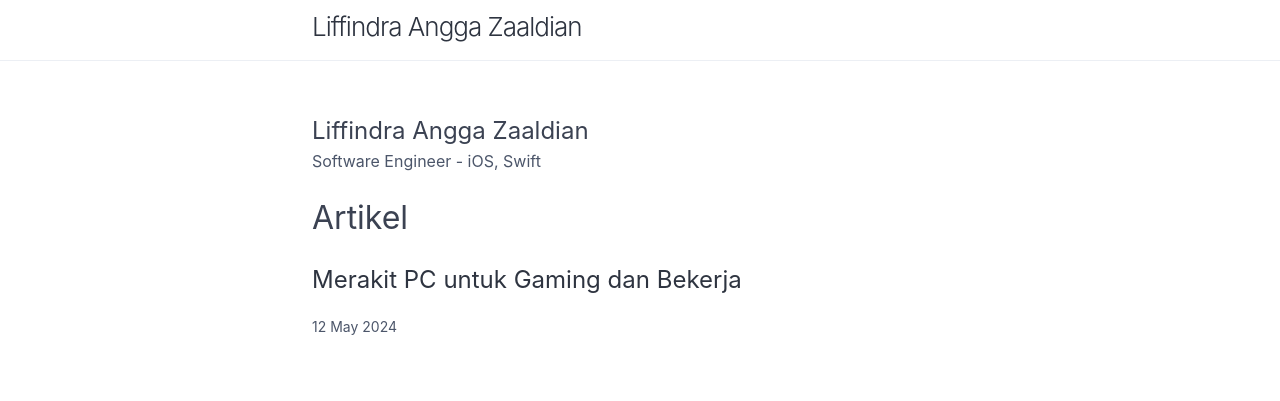
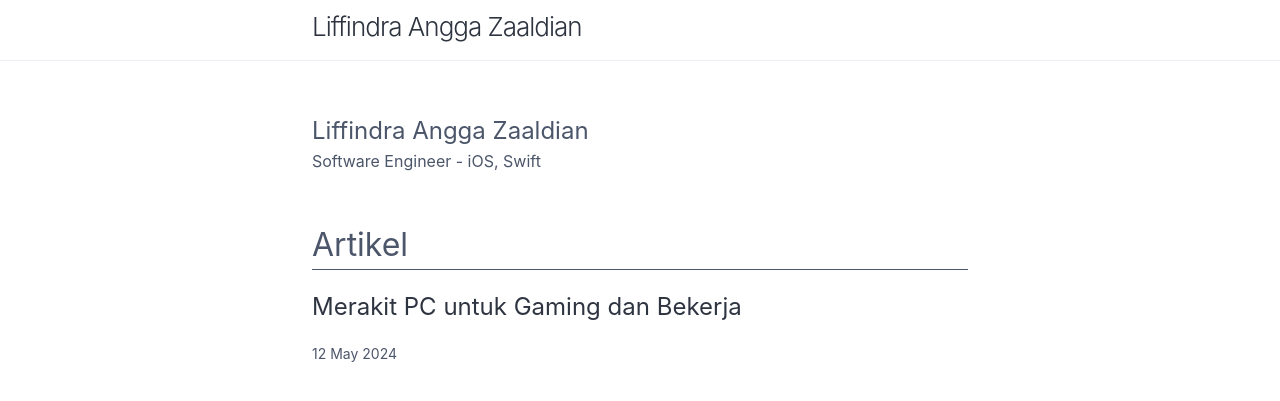
Before and after one commit to findrakecil/findrakecil.github.io, a Jekyll site: the page built from index.html, in a window 1280 px wide. Shown: the top 401 px of the page. Built offline with Jekyll 4.4.1, drawn with Linux system fonts in a browser that asks for light colours; the list of posts is cut into pages by our own code.

Commit message:
feat: title with border

```diff
--- a/_sass/theme.scss
+++ b/_sass/theme.scss
@@ -25,7 +25,7 @@ ul, ol, dl, figure,
 }
 
 h1, h2, h3, h4, h5, h6 {
-  color: $polar-night-2;
+  color: $polar-night-4;
   font-weight: $base-font-weight;
 }
 
@@ -169,7 +169,13 @@ pre {
   padding: $spacing-unit 0;
 }
 
+.title--with-border {
+  border-bottom: 0.0625rem solid $polar-night-4;
+}
+
 .about {
+  margin-bottom: 3rem;
+
   h2 {
     margin-bottom: 0;
   }
--- a/index.html
+++ b/index.html
@@ -7,7 +7,7 @@ layout: default
   <p>Software Engineer - iOS, Swift</p>
 </div>
 
-<h1>Artikel</h1>
+<h1 class="title--with-border">Artikel</h1>
 
 <ul class="post-list">
   {% for post in site.posts %}
```
